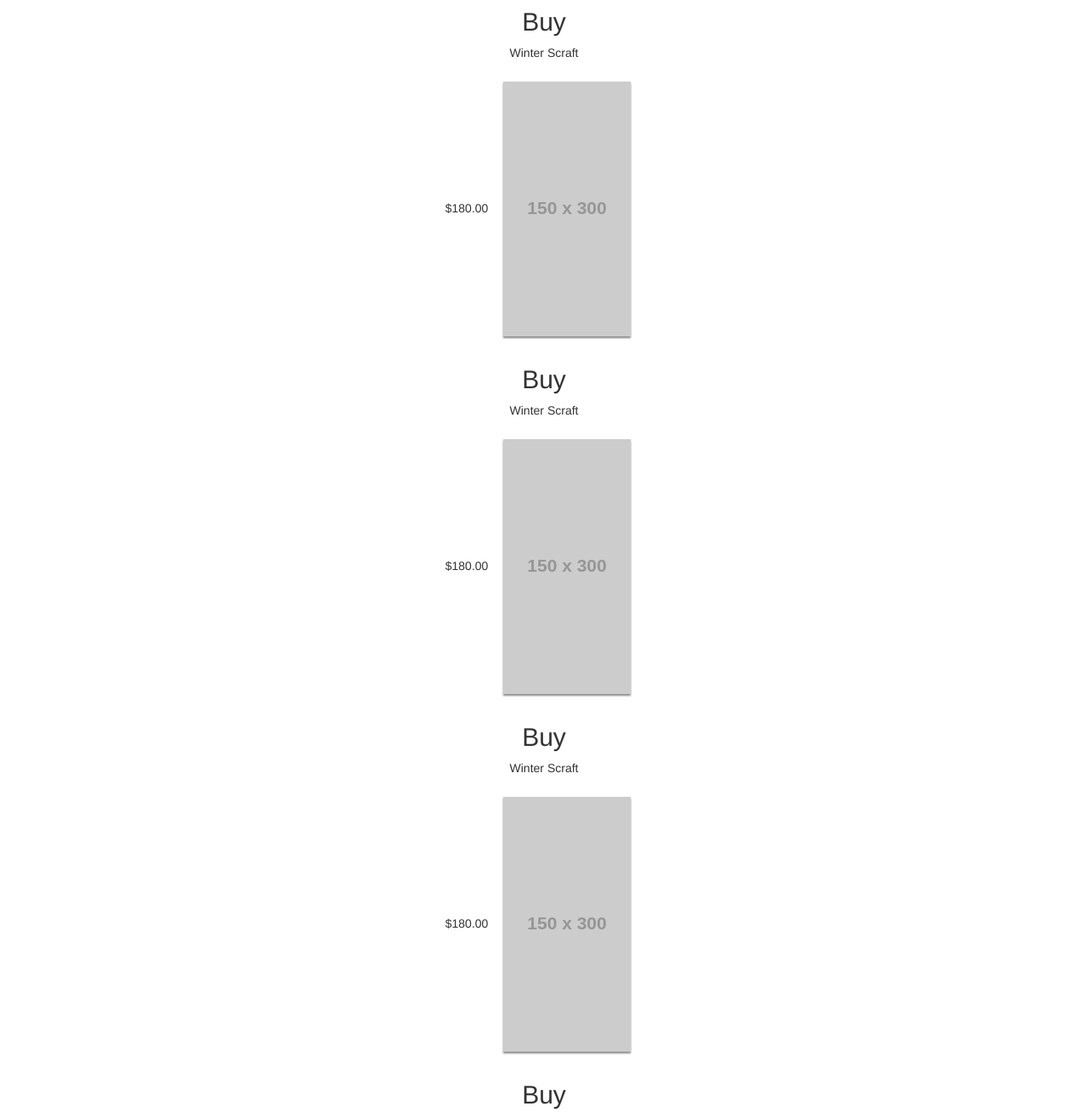
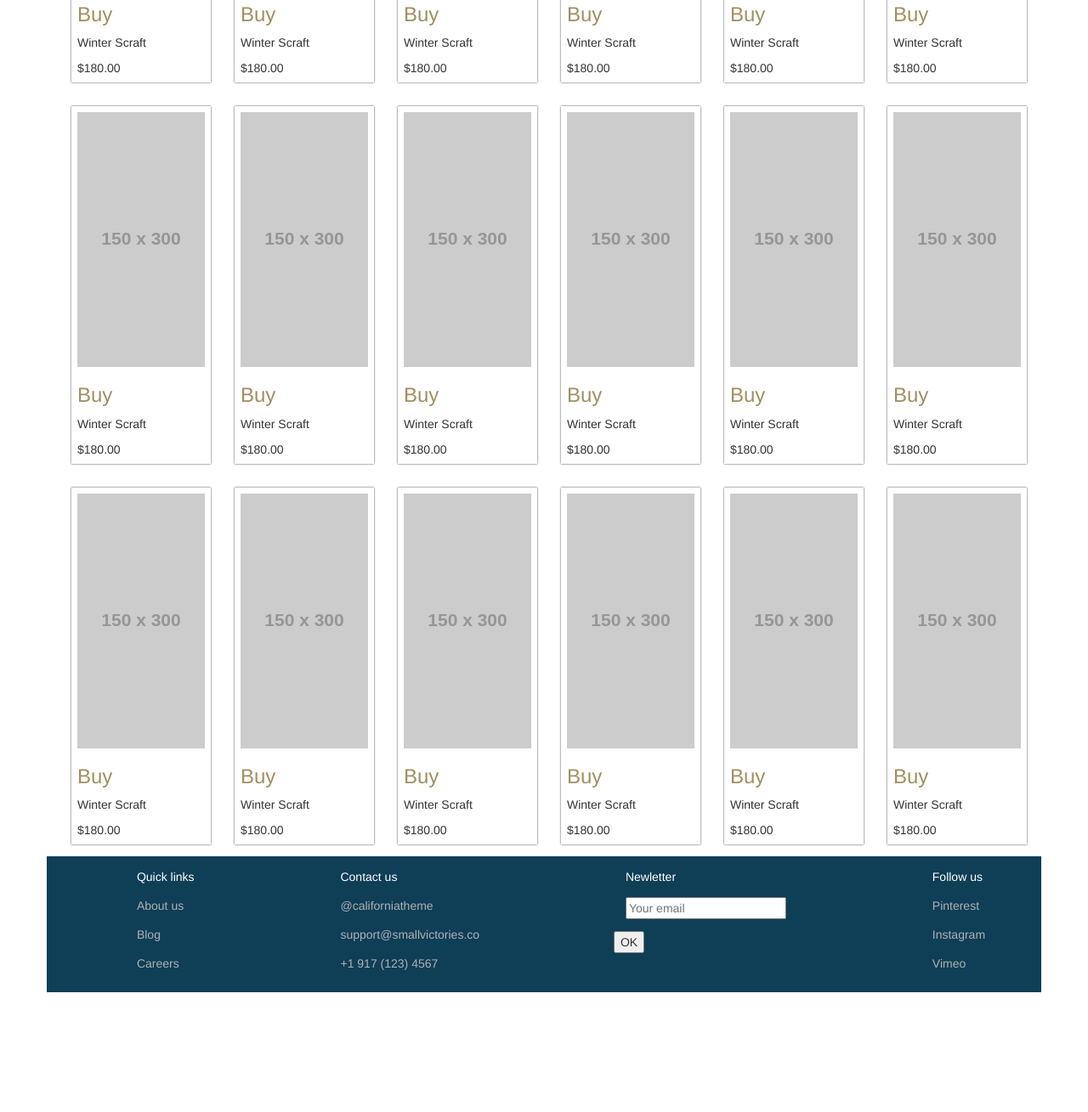
Before and after one commit to kbrante/sass_inte1, a website: page index.html in a window 1280 px wide. Shown: the part 798-2107 px from the top of the page at 85% size. After the commit the page ends 1966 px from the top, so only its background shows below. Drawn offline with nearby package versions, Linux system fonts and the light colour scheme; placeholder pictures from the web are drawn by us.

Commit message:
ajoute le style sur le main et le footer

```diff
--- a/index.html
+++ b/index.html
@@ -25,52 +25,124 @@
             </div>
             <div class="col-md-12 text-center">
                 <h1>Sundays</h1>
-                <p>We craft ocean friendly apparel</p>
+                <h2>We craft ocean friendly apparel</h2>
                 <button>Browse our products</button>
             </div>
         </div>
-        <div class="row monMain ">
-            <div class="col-md-12 text-center">
+        <div class="row monMain">
+            <div class="col-md-12 ">
+                <article class="">
                     <img src="http://placehold.it/150x300">
-                <h2>Buy</h2>
+                    <h3>Buy</h3>
                     <p>Winter Scraft</p>
                     <span>$180.00</span>
+                </article>
+                <article class="">
                     <img src="http://placehold.it/150x300">
-                <h2>Buy</h2>
+                    <h3>Buy</h3>
                     <p>Winter Scraft</p>
                     <span>$180.00</span>
+                </article>
+                <article class="">
                     <img src="http://placehold.it/150x300">
-                <h2>Buy</h2>
+                    <h3>Buy</h3>
                     <p>Winter Scraft</p>
                     <span>$180.00</span>
+                </article>
+                <article class="">
                     <img src="http://placehold.it/150x300">
-                <h2>Buy</h2>
+                    <h3>Buy</h3>
                     <p>Winter Scraft</p>
                     <span>$180.00</span>
+                </article>
+                <article class="">
                     <img src="http://placehold.it/150x300">
-                <h2>Buy</h2>
+                    <h3>Buy</h3>
                     <p>Winter Scraft</p>
                     <span>$180.00</span>
+                </article>
+                <article class="">
                     <img src="http://placehold.it/150x300">
-                <h2>Buy</h2>
+                    <h3>Buy</h3>
                     <p>Winter Scraft</p>
                     <span>$180.00</span>
+                </article>
             </div>
-            <div class="col-md-12 text-center">
+            <div class="col-md-12 ">
+                <article class="">
                     <img src="http://placehold.it/150x300">
+                    <h3>Buy</h3>
+                    <p>Winter Scraft</p>
+                    <span>$180.00</span>
+                </article>
+                <article class="">
                     <img src="http://placehold.it/150x300">
+                    <h3>Buy</h3>
+                    <p>Winter Scraft</p>
+                    <span>$180.00</span>
+                </article>
+                <article class="">
                     <img src="http://placehold.it/150x300">
+                    <h3>Buy</h3>
+                    <p>Winter Scraft</p>
+                    <span>$180.00</span>
+                </article>
+                <article class="">
                     <img src="http://placehold.it/150x300">
+                    <h3>Buy</h3>
+                    <p>Winter Scraft</p>
+                    <span>$180.00</span>
+                </article>
+                <article class="">
                     <img src="http://placehold.it/150x300">
+                    <h3>Buy</h3>
+                    <p>Winter Scraft</p>
+                    <span>$180.00</span>
+                </article>
+                <article class="">
                     <img src="http://placehold.it/150x300">
+                    <h3>Buy</h3>
+                    <p>Winter Scraft</p>
+                    <span>$180.00</span>
+                </article>
             </div>
-            <div class="col-md-12 text-center">
+            <div class="col-md-12 ">
+                <article class="">
                     <img src="http://placehold.it/150x300">
+                    <h3>Buy</h3>
+                    <p>Winter Scraft</p>
+                    <span>$180.00</span>
+                </article>
+                <article class="">
                     <img src="http://placehold.it/150x300">
+                    <h3>Buy</h3>
+                    <p>Winter Scraft</p>
+                    <span>$180.00</span>
+                </article>
+                <article class="">
                     <img src="http://placehold.it/150x300">
+                    <h3>Buy</h3>
+                    <p>Winter Scraft</p>
+                    <span>$180.00</span>
+                </article>
+                <article class="">
                     <img src="http://placehold.it/150x300">
+                    <h3>Buy</h3>
+                    <p>Winter Scraft</p>
+                    <span>$180.00</span>
+                </article>
+                <article class="">
                     <img src="http://placehold.it/150x300">
+                    <h3>Buy</h3>
+                    <p>Winter Scraft</p>
+                    <span>$180.00</span>
+                </article>
+                <article class="">
                     <img src="http://placehold.it/150x300">
+                    <h3>Buy</h3>
+                    <p>Winter Scraft</p>
+                    <span>$180.00</span>
+                </article>
             </div>
         </div>
         <div class="row monFooter">
--- a/static/css/scss/style.scss
+++ b/static/css/scss/style.scss
@@ -1,5 +1,5 @@
 $color_text: white;
-.container{
+
 .monHeader{
     background-color: #281400;
     ul{
@@ -11,9 +11,7 @@ $color_text: white;
             a{
                 color:#b5aea7;
             }
-                &:first-child{
-                    color: $color_text;
-                }
+
         }
 
 
@@ -23,7 +21,7 @@ $color_text: white;
         color: $color_text;
         font-family: serif;
     }
-        p{
+    h2{
         color: $color_text;
         font-size: 25px;
         font-weight: bold;
@@ -39,11 +37,22 @@ $color_text: white;
     }
 }
 .monMain{
-        img{
-            box-shadow: 0px 2px 2px #888888;
+    .col-md-12{
+        display: flex;
+        flex-direction: row;
+        justify-content: space-around;
+        article{
             margin: 1em;
+            box-shadow: 0px 0px 2px #333;
+            padding: 0.5em;
+            h3{
+                color:#a28f61;
             }
         }
+    }
+}
+
+
 .monFooter{
     background-color: #0f3e57;
     section{
@@ -53,7 +62,9 @@ $color_text: white;
             li{
                 list-style: none;
                 color:#b1b1b1;
-
+                margin: 1em;
+                &:first-child{
+                    color: $color_text;
                 }
             }
         }
```
Also changed, not shown: static/css/style.css, 1 other file. Lines whose indentation alone changed are shown as unchanged.
